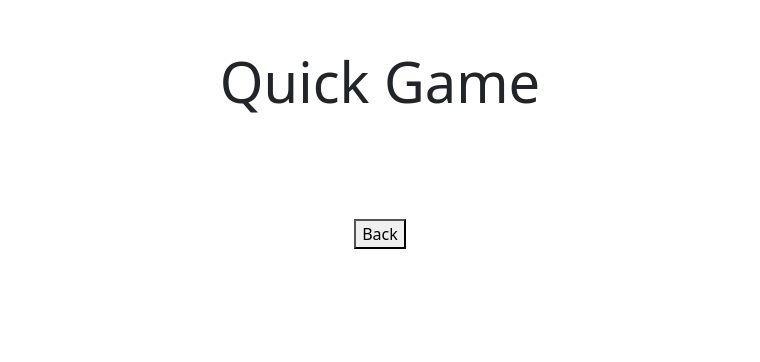
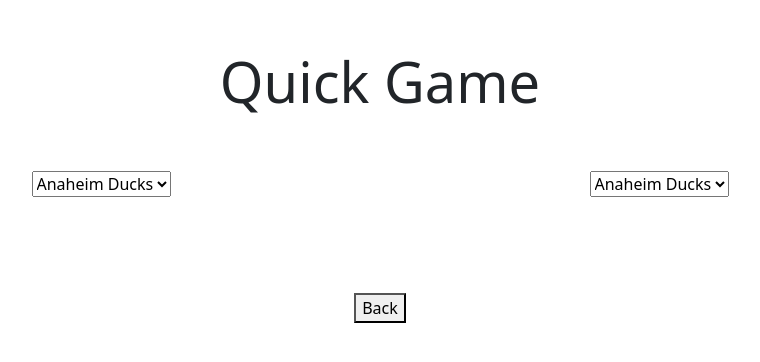
Before and after one commit to nguy0907/personalwork, a Vue app in the folder fhs/: page /#/Gamemode/QuickGame in a window 1280 px wide. Shown: the top 362 px of the page, without its empty margins (260-1020 px from the left). Built offline with nearby package versions, Linux system fonts and the light colour scheme; the HTML template or start-up script is replaced by a standard one.

Commit message:
Adding form

```diff
--- a/fhs/src/views/gamemodeMenu/QuickGame.vue
+++ b/fhs/src/views/gamemodeMenu/QuickGame.vue
@@ -2,12 +2,33 @@
 
     <br> <br>
     <div class="row">
-
     <div class="col">
         <h1 class="display-4">Quick Game</h1>
+
+    </div>
     </div>
 
-    </div>
+    <!-- Team selections -->
+    <br> <br>
+<div class="container text-center">
+       <div class="row align-items-start">
+        <form class="away col">
+          <select >
+            <option>
+              Anaheim Ducks
+            </option>
+          </select>
+        </form>
+
+        <form class="home col">
+          <select >
+            <option>
+              Anaheim Ducks
+            </option>
+          </select>
+        </form>
+</div>
+</div>
 
     <br> <br>
 
```
